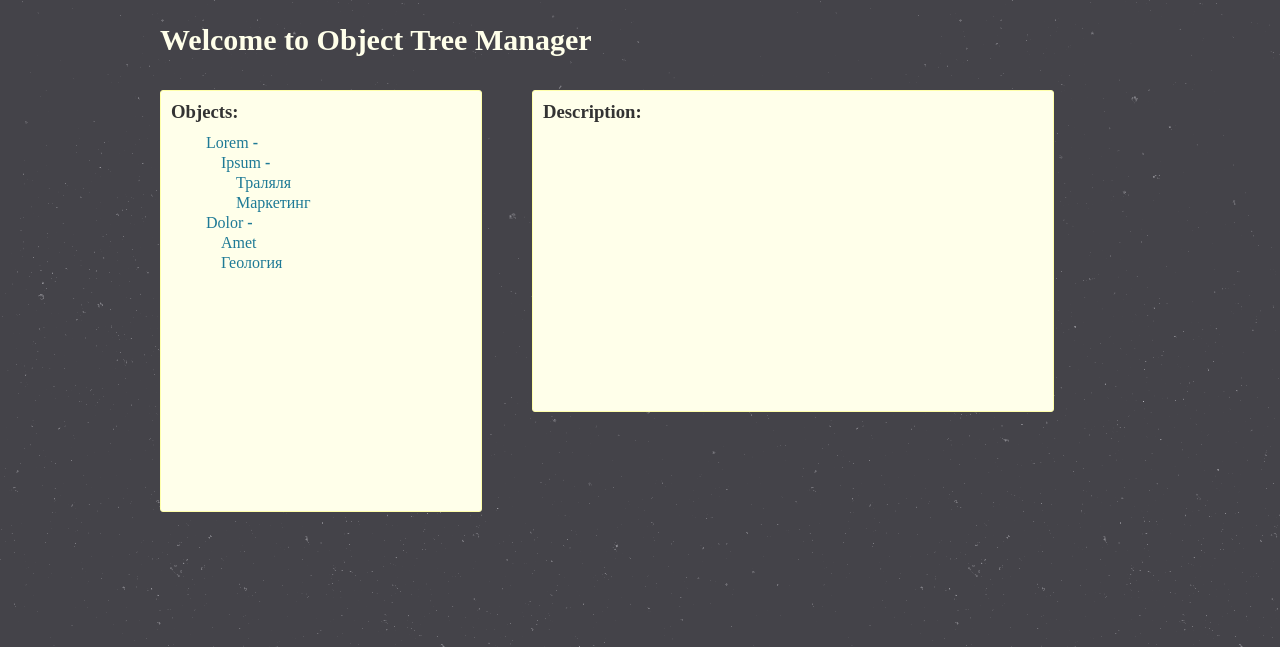
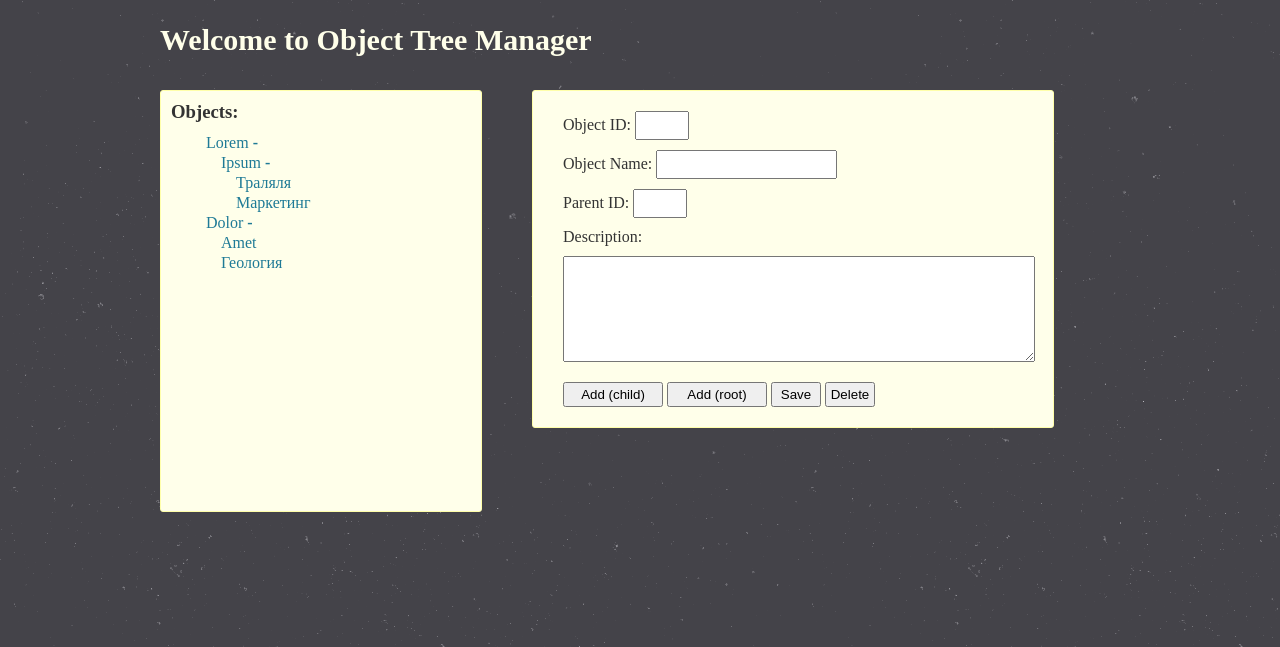
Before and after one commit to shaloput/ObjectTree, a PHP site: page /index.php in a window 1280 px wide. Shown: the part 51-698 px from the top of the page. Run offline with PHP 8.4, Linux system fonts and the light colour scheme; a user stored in the database is signed in; data comes from the database, SQL or seed files in the repository.

Commit message:
index.php only, single page style coding

```diff
--- a/index.php
+++ b/index.php
@@ -43,10 +43,36 @@
 
 
 		<div class="contents descr">
-			<h3>Description:</h3>
-			<div class="inner" id="output_d">
+			<?php
+				if (!isset($_SESSION['uid'])) {
+				echo "<h3>Description:</h3>
+					<div class=\"inner\" id=\"output_d\">
 
-			</div>
+					</div>";
+			} else {
+				echo "<div class=\"inner\">
+				Object ID:
+				<input type=\"text\" id=\"oid\">
+				<br>
+				Object Name:
+				<input type=\"text\" id=\"name\">
+				<br>
+				Parent ID:
+				<input type=\"text\" id=\"pid\">
+				<br>
+				Description:
+				<textarea type=\"text\" id=\"output_d\">
+				</textarea>
+
+				<button id=\"add\" onclick=\"javascript:add_save(1);\">Add (child)</button>
+				<button id=\"add\" onclick=\"javascript:add_save(0);\">Add (root)</button>
+				<button id=\"save\" onclick=\"javascript:add_save();\">Save</button>
+				<button id=\"delete\" onclick=\"javascript:ajax_delete();\">Delete</button>
+				</div>";
+			}
+			 ?>
+
+
 		</div>
 	</div><!-- container -->
 
--- a/login_parse.php
+++ b/login_parse.php
@@ -16,7 +16,7 @@ if (isset($_POST['username'])) {
 		$_SESSION['uid'] = $row ['uid'];
 		$_SESSION['username'] = $row ['username'];
 
-		header("Location: login.php");
+		header("Location: index.php");
 		exit();
 	} else {
 		$_SESSION['logged'] = false;
```
